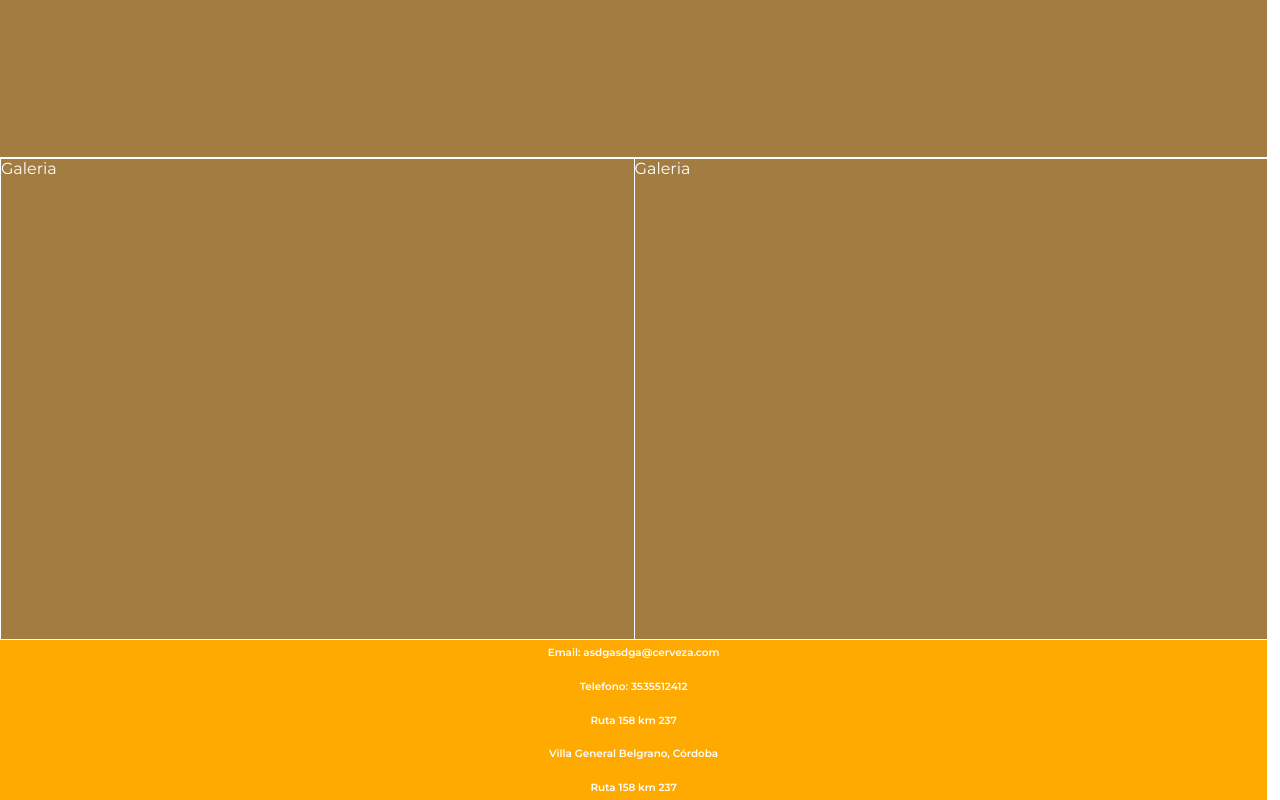
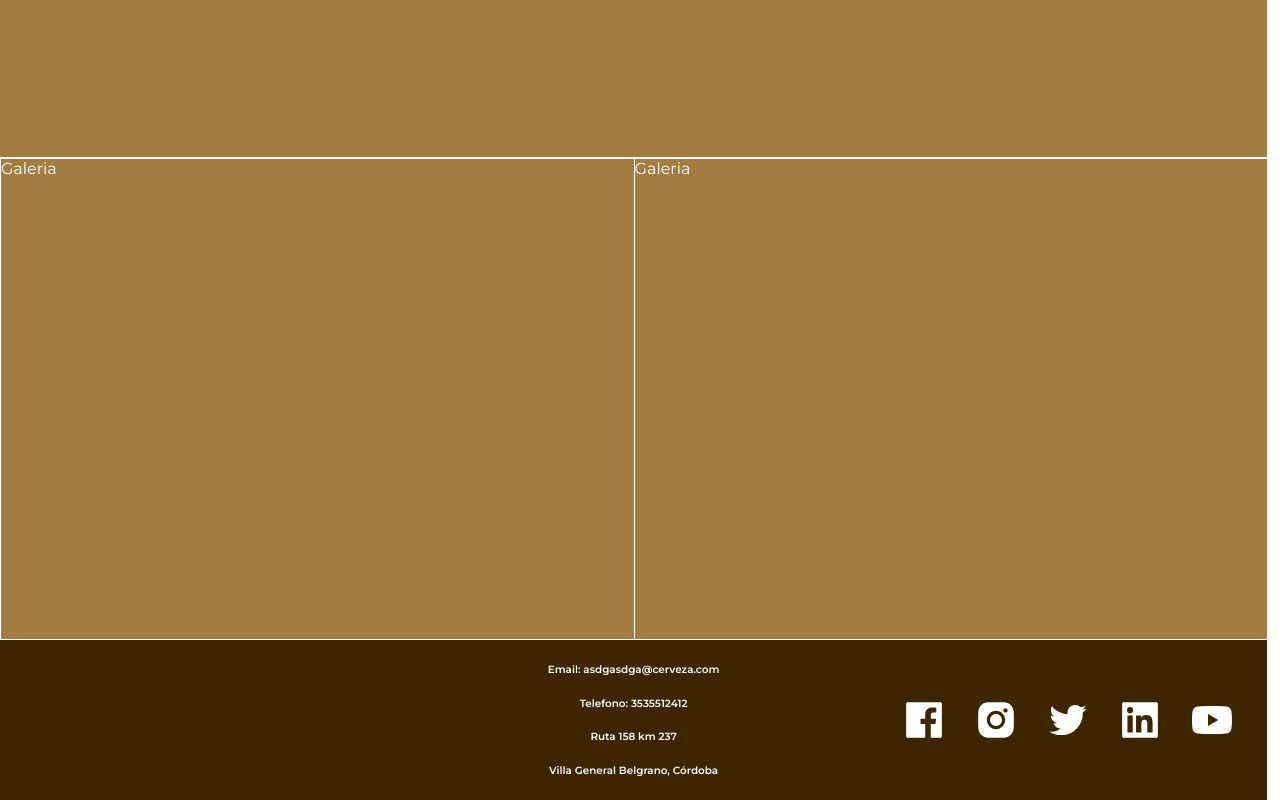
Before and after one commit to tatianadelsoglio/expocervecera, a React (Create React App) app: page / in a window 1280 px wide. Shown: the part 1408-2208 px from the top of the page. Built offline with nearby package versions, Linux system fonts and the light colour scheme.

Commit message:
cambios en el footer

```diff
--- a/package.json
+++ b/package.json
@@ -3,9 +3,11 @@
   "version": "0.1.0",
   "private": true,
   "dependencies": {
+    "@ant-design/icons": "^4.7.0",
     "@testing-library/jest-dom": "^5.16.5",
     "@testing-library/react": "^13.3.0",
     "@testing-library/user-event": "^13.5.0",
+    "antd": "^4.22.4",
     "react": "^18.2.0",
     "react-dom": "^18.2.0",
     "react-scripts": "5.0.1",
--- a/src/App.css
+++ b/src/App.css
@@ -63,7 +63,7 @@ section {
   align-items: center;
   height: 20vh;
   width: 100%;
-  background-color: #FFAA00;
+  background-color: #3D2500;
 }
 
 .mitad {
@@ -82,5 +82,17 @@ section {
   font-size: 0.65rem;
   font-weight: 600;
   height: 100%;
+}
 
+.redes {
+  display: flex;
+  flex-direction: row wrap;
+  position: absolute;
+  right: 3rem;
 }
+
+.icono {
+  font-size: 2.5rem;
+  margin-left: 2rem;
+  color: white;
+}
--- a/src/App.js
+++ b/src/App.js
@@ -1,5 +1,6 @@
 import "./App.css";
 import logo from "./logoExpoCe.jpg";
+import { FacebookFilled, InstagramFilled, TwitterOutlined, LinkedinFilled, YoutubeFilled } from "@ant-design/icons"
 
 function App() {
   return (
@@ -36,10 +37,13 @@ function App() {
           <p>Telefono: 3535512412</p>
           <p>Ruta 158 km 237</p>
           <p>Villa General Belgrano, Córdoba</p>
-          <p>Ruta 158 km 237</p>
         </div>
         <div className="redes">
-
+          <FacebookFilled className="icono" />
+          <InstagramFilled className="icono" />
+          <TwitterOutlined className="icono" />
+          <LinkedinFilled className="icono" />
+          <YoutubeFilled className="icono" />
         </div>
       </footer>
     </div>
```
Also changed, not shown: 1 other file (tests, documents, lock files or other folders).
